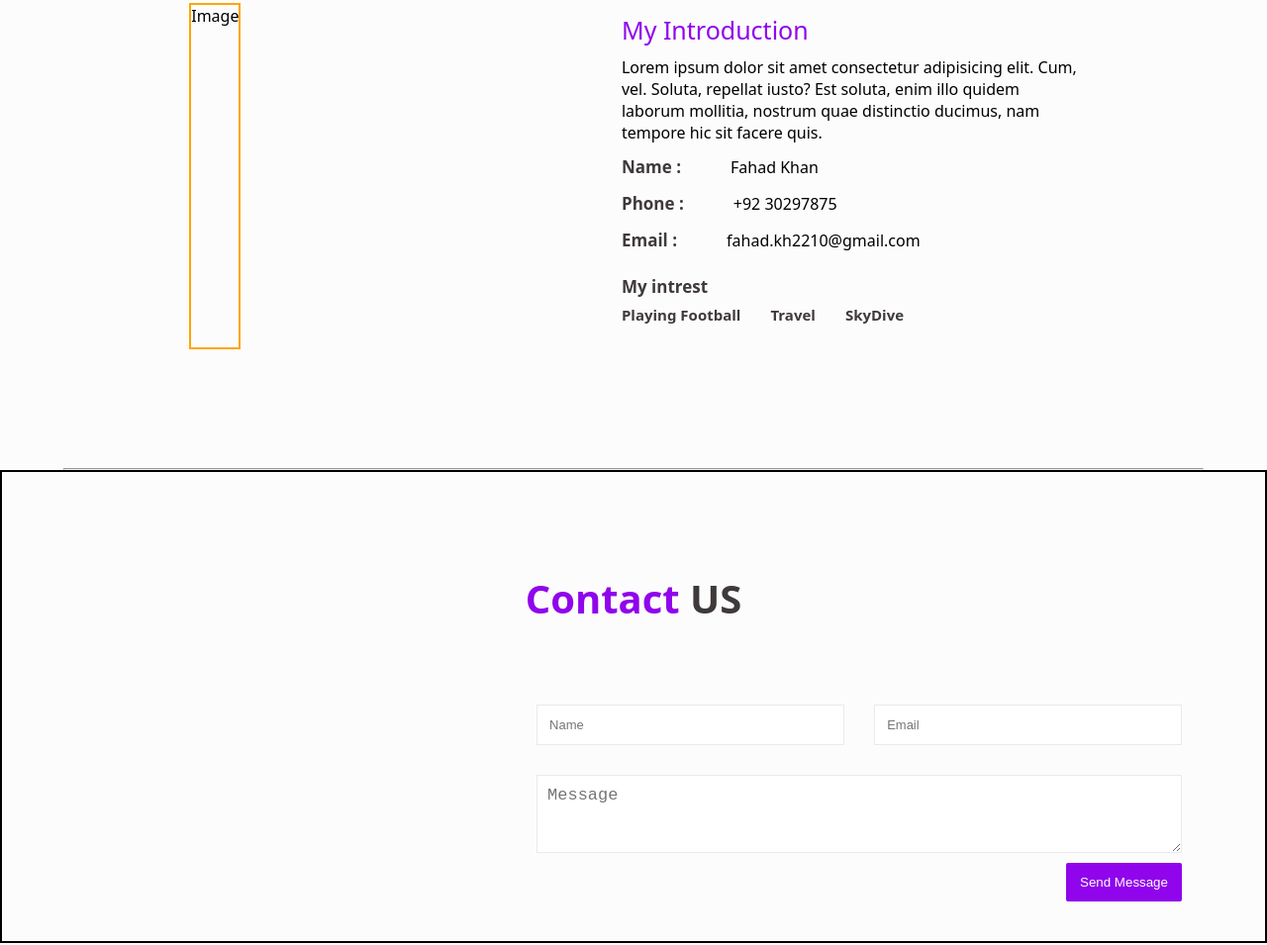
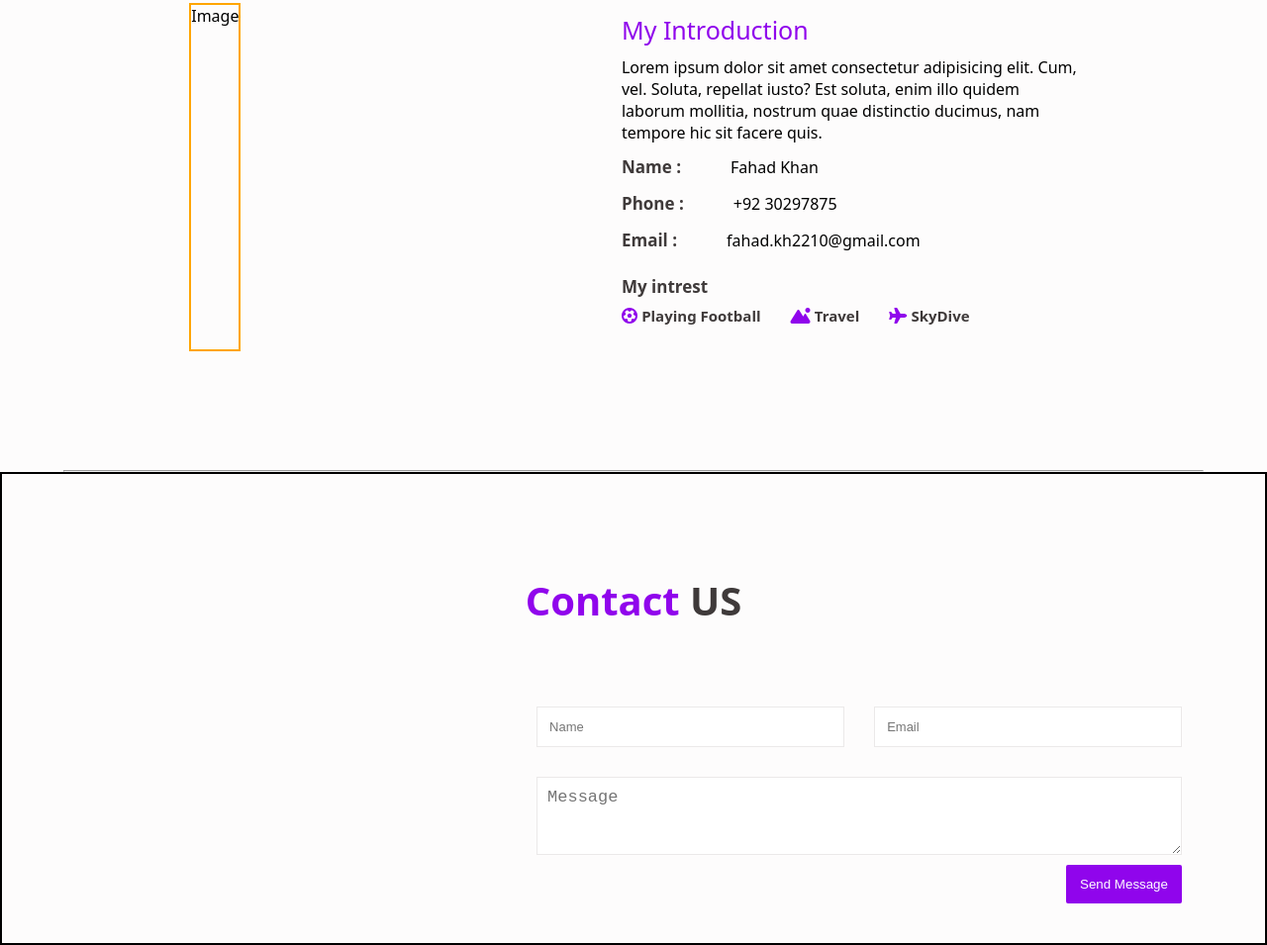
Before and after one commit to fahad111000/complete-portfolio-website, a plain HTML site: page index.html in a window 1280 px wide. Shown: the part 3665-4620 px from the top of the page at 99% size. Drawn offline with Linux system fonts and the light colour scheme.

Commit message:
styling some icons in about us section

```diff
--- a/index.html
+++ b/index.html
@@ -348,9 +348,22 @@
                     <div class="intrest">
                         <h3 class="card-sub-heading">My intrest</h3>
                         <div class="hobbies">
-                            <span>Playing Football</span>
-                            <span>Travel</span>
-                            <span>SkyDive</span>
+
+                            <div class="hobbie">
+                                <i class="fa-solid fa-futbol"></i>
+                                <span>Playing Football</span>
+                            </div>
+
+                            <div class="hobbie">
+                                <i class="fa-solid fa-mountain-sun"></i>
+                                <span>Travel</span>
+                            </div>
+
+                            <div class="hobbie">
+                                <i class="fa-solid fa-plane"></i>
+                                <span>SkyDive</span>
+                            </div>
+
 
                         </div>
                     </div>
--- a/style.css
+++ b/style.css
@@ -486,6 +486,10 @@ hr {
     margin-top: 20px;
     padding-bottom: 20px;
 }
+.about-me .my-intro .intrest i{
+    color: var(--hover-color);
+}
+
 
 .about-me .my-intro .intrest .hobbies {
     padding: 5px 0;
```
